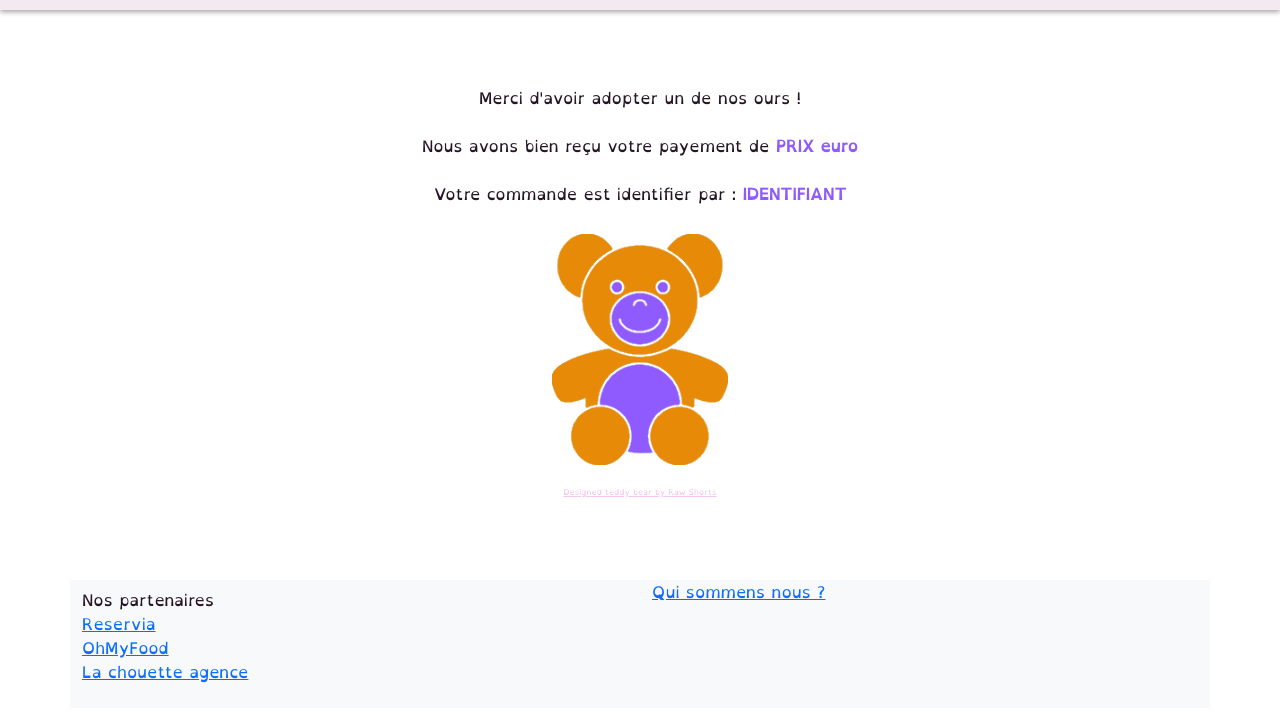
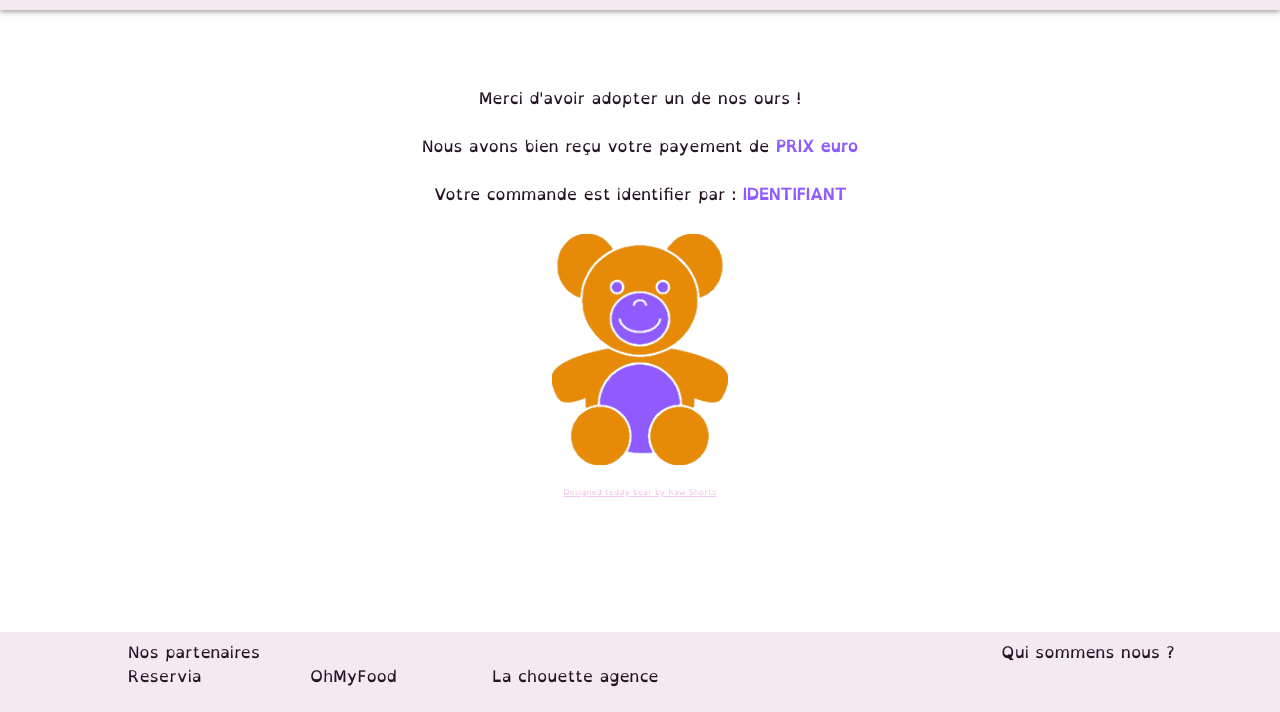
Before and after one commit to Cpasklaire/CleaLeRoux_5_08062021, a website: page public/page/confirmation.html in a window 1280 px wide. Shown: the part 88-800 px from the top of the page. Drawn offline with nearby package versions, Linux system fonts and the light colour scheme.

Commit message:
Update confirmation.html

```diff
--- a/public/page/confirmation.html
+++ b/public/page/confirmation.html
@@ -126,21 +126,21 @@
     </main>
 
     <!-- footer -->
-    <footer>
-      <div class="container sticky-bottom navbar-light bg-light">
+    <footer class="footer">
+      <div class="container fixed-bottom">
         <div class="row">
           <div class="col">
             <nav class="navbar">
-              <ul class="list-unstyled">
-                Nos partenaires
-                <li><a href="https://cpasklaire.github.io/CleaLeRoux_2_08062021/">Reservia</a></li>
-                <li><a href="https://cpasklaire.github.io/CleaLeRoux_3_23062021/">OhMyFood</a></li>
-                <li><a href="https://cpasklaire.github.io/CleaLeRoux_4_19072021/">La chouette agence</a></li>
+              <ul class="list-unstyled row">
+                <span>Nos partenaires </span>
+                <li class="col"><a href="https://cpasklaire.github.io/CleaLeRoux_2_08062021/">Reservia</a></li>
+                <li class="col"><a href="https://cpasklaire.github.io/CleaLeRoux_3_23062021/">OhMyFood</a></li>
+                <li class="col"><a href="https://cpasklaire.github.io/CleaLeRoux_4_19072021/">La chouette agence</a></li>
               </ul>
             </nav>
           </div>
 
-          <div class="col">
+          <div class="col col-lg-2">
             <a href="4004.html">Qui sommens nous ?</a>
           </div>
         </div>
```
